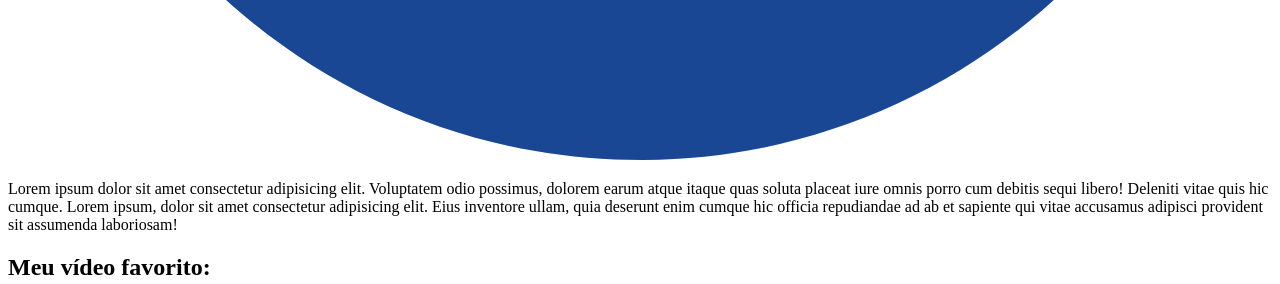
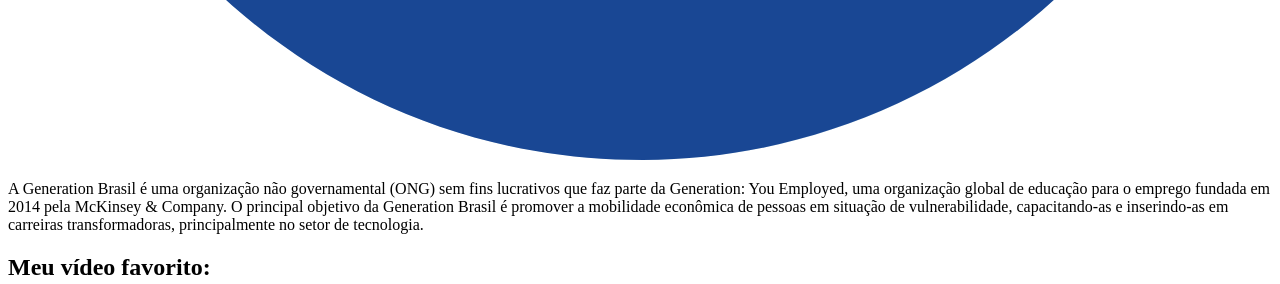
Before and after one commit to DavidBaarbosa/portfolio, a plain HTML site: page index.html in a window 1280 px wide. Shown: the part 1331-1615 px from the top of the page. Drawn offline with Linux system fonts and the light colour scheme.

Commit message:
Atualização do texto

```diff
--- a/index.html
+++ b/index.html
@@ -45,11 +45,8 @@
 
                 <!-- Texto do Perfil -->
                 <p>
-                    Lorem ipsum dolor sit amet consectetur adipisicing elit. Voluptatem odio possimus, dolorem
-                    earum atque itaque quas soluta placeat iure omnis porro cum debitis sequi libero! Deleniti
-                    vitae quis hic cumque. Lorem ipsum, dolor sit amet consectetur adipisicing elit. Eius
-                    inventore ullam, quia deserunt enim cumque hic officia repudiandae ad ab et sapiente qui
-                    vitae accusamus adipisci provident sit assumenda laboriosam!
+                     A Generation Brasil é uma organização não governamental (ONG) sem fins lucrativos que faz parte da Generation: You Employed, uma organização global de educação para o emprego fundada em 2014 pela McKinsey & Company.
+                     O principal objetivo da Generation Brasil é promover a mobilidade econômica de pessoas em situação de vulnerabilidade, capacitando-as e inserindo-as em carreiras transformadoras, principalmente no setor de tecnologia.
                 </p>
 
             </article>
```
